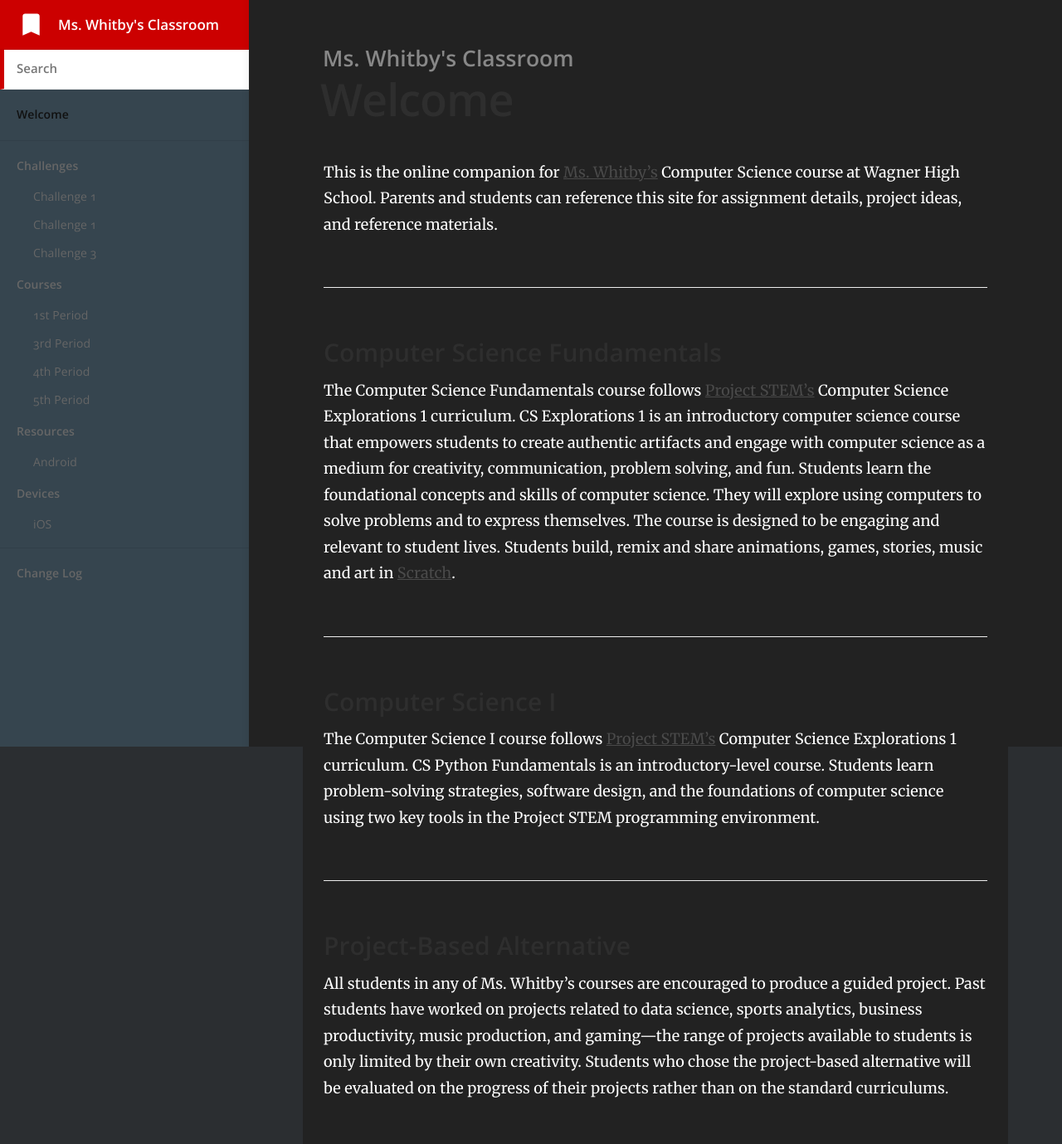
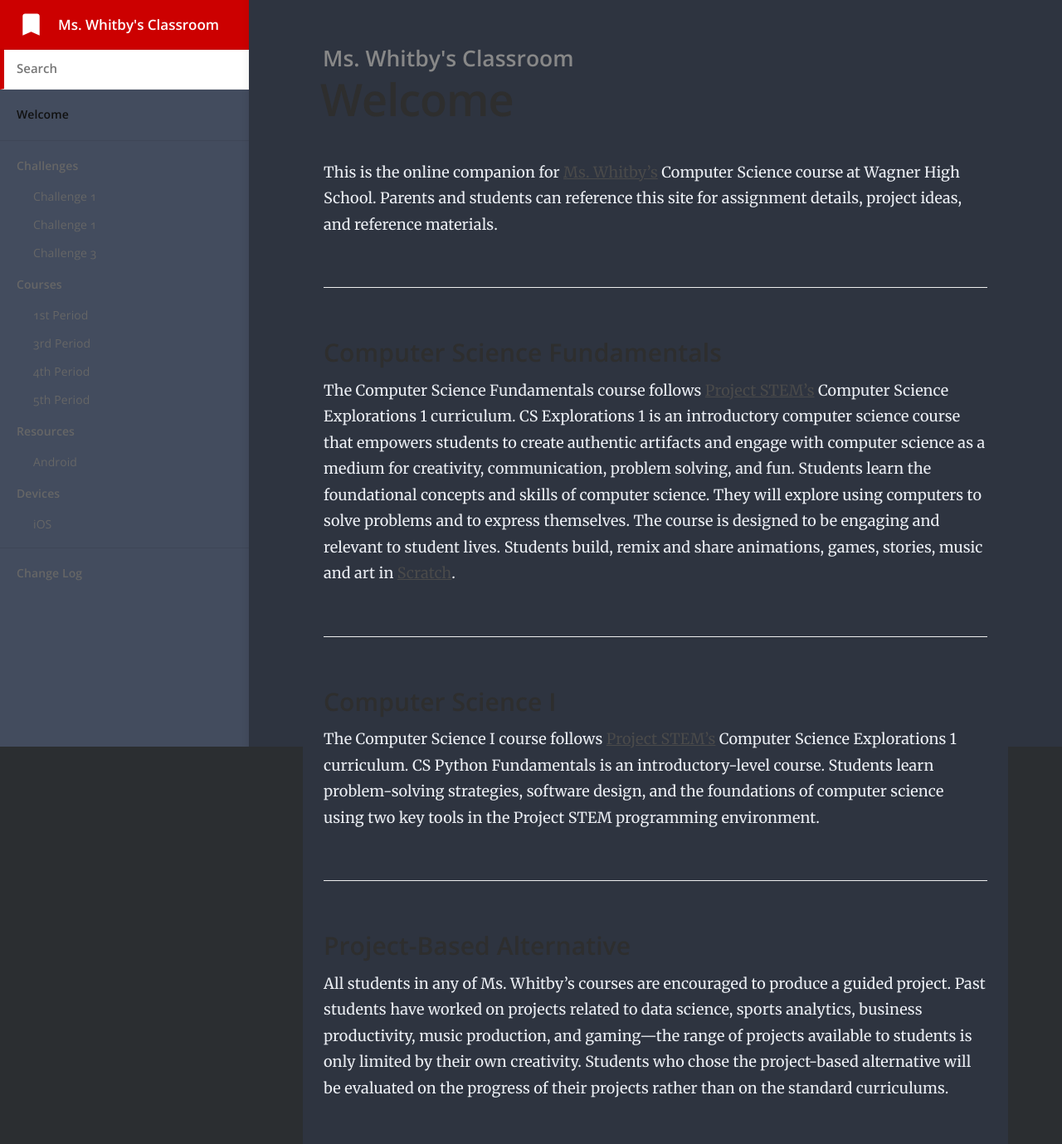
Before and after one commit to mswhitby/classroom, a Jekyll site: the page built from index.md, in a window 1280 px wide. Shown: the whole page at 83% size. Built offline with Jekyll 4.4.1, drawn with Linux system fonts in a browser that asks for light colours.

Commit message:
Update main.scss

```diff
--- a/css/main.scss
+++ b/css/main.scss
@@ -7,15 +7,15 @@ $baseurl: "{{ site.baseurl }}";
 $body-background-color: #2B2E31;
 
 $content-max-width: 800px;
-$content-color: #fff;
-$content-background-color: #222;
+$content-color: #ECEFF4;
+$content-background-color: #2E3440;
 
 $brand-colour: #cc0000;
 $brand-colour-light: mix($brand-colour, $content-background-color, 10%);
 
 $nav-header-background-color: $brand-colour;
 $nav-header-height: 60px;
-$nav-background-color: #36454F;
+$nav-background-color: #434C5E;
 $nav-width: 300px;
 
 $space: 20px;
```
